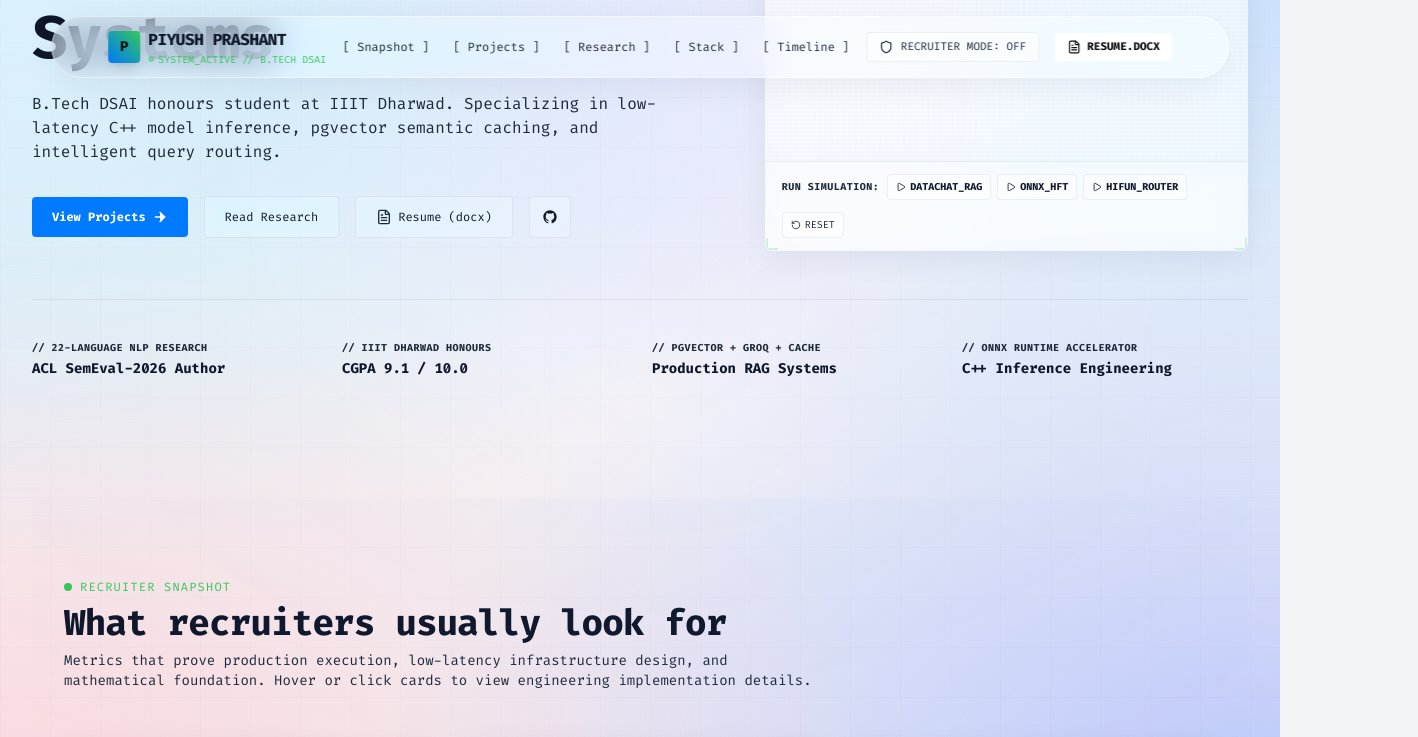
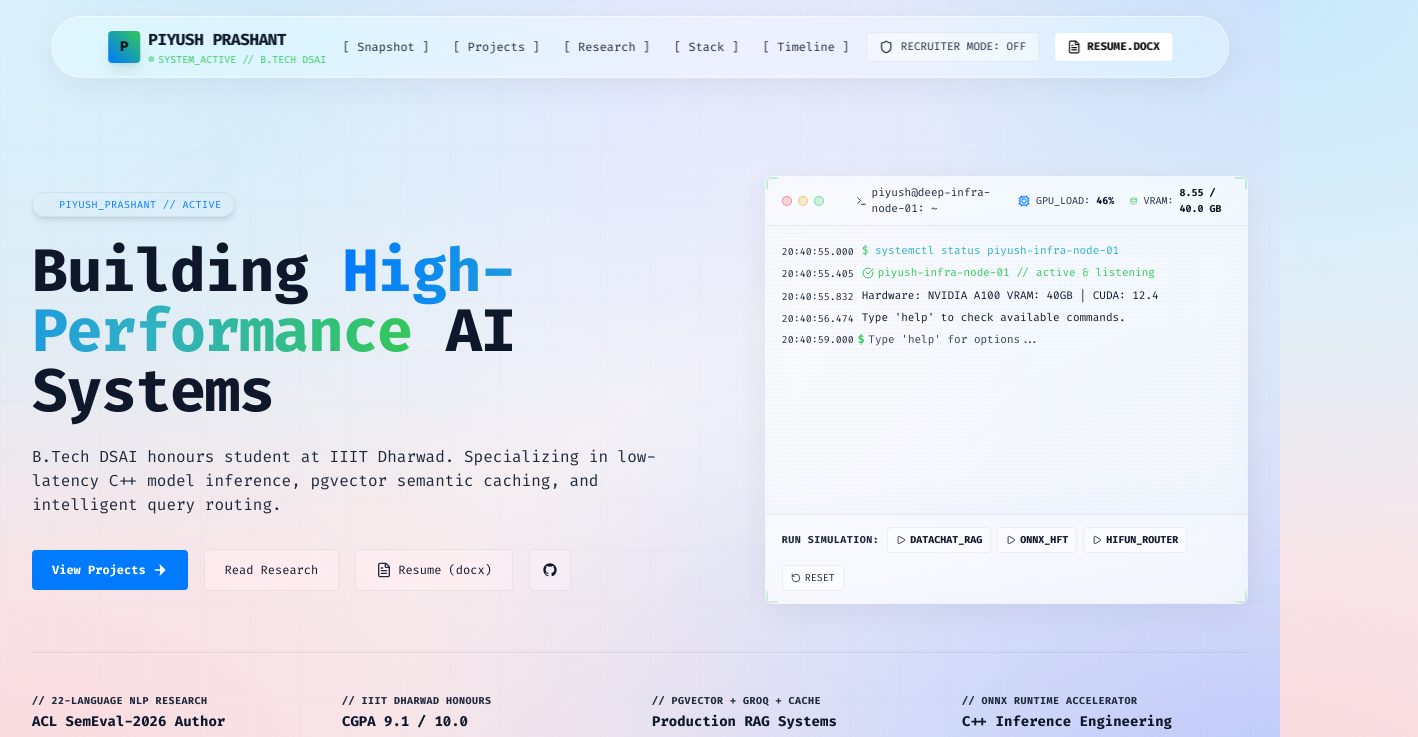
Before and after one commit to Piyu-cyber/Portfolio, a Next.js app: page / in a window 1280 px wide. Shown: the top 737 px of the page, 1418 px wide, since content can reach past the window. Built offline with nearby package versions, Linux system fonts and the light colour scheme.

Commit message:
fix: remove overflow-hidden from root layout container to restore vertical scrolling

```diff
--- a/src/app/page.tsx
+++ b/src/app/page.tsx
@@ -48,7 +48,7 @@ export default function Home() {
   return (
     <div
       onMouseMove={handleMouseMove}
-      className="min-h-screen relative overflow-hidden bg-transparent text-slate-100 flex flex-col selection:bg-accent-green/30 selection:text-white"
+      className="min-h-screen relative bg-transparent text-slate-100 flex flex-col selection:bg-accent-green/30 selection:text-white"
     >
       {/* Floating dynamic backdrop blobs */}
       <div className="absolute top-[-10%] left-[-10%] w-[50vw] h-[50vw] max-w-[650px] rounded-full bg-sky-200/45 blur-[100px] animate-blob pointer-events-none z-0" />
```
